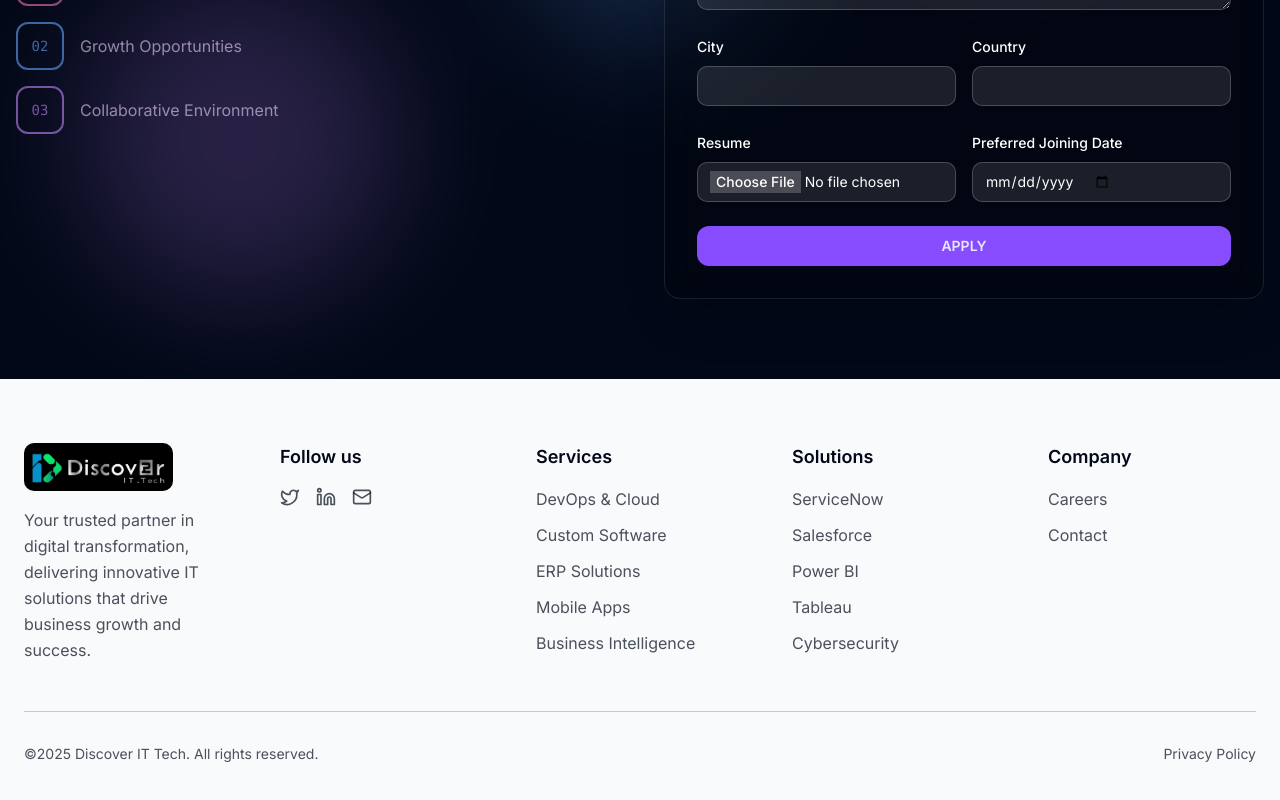
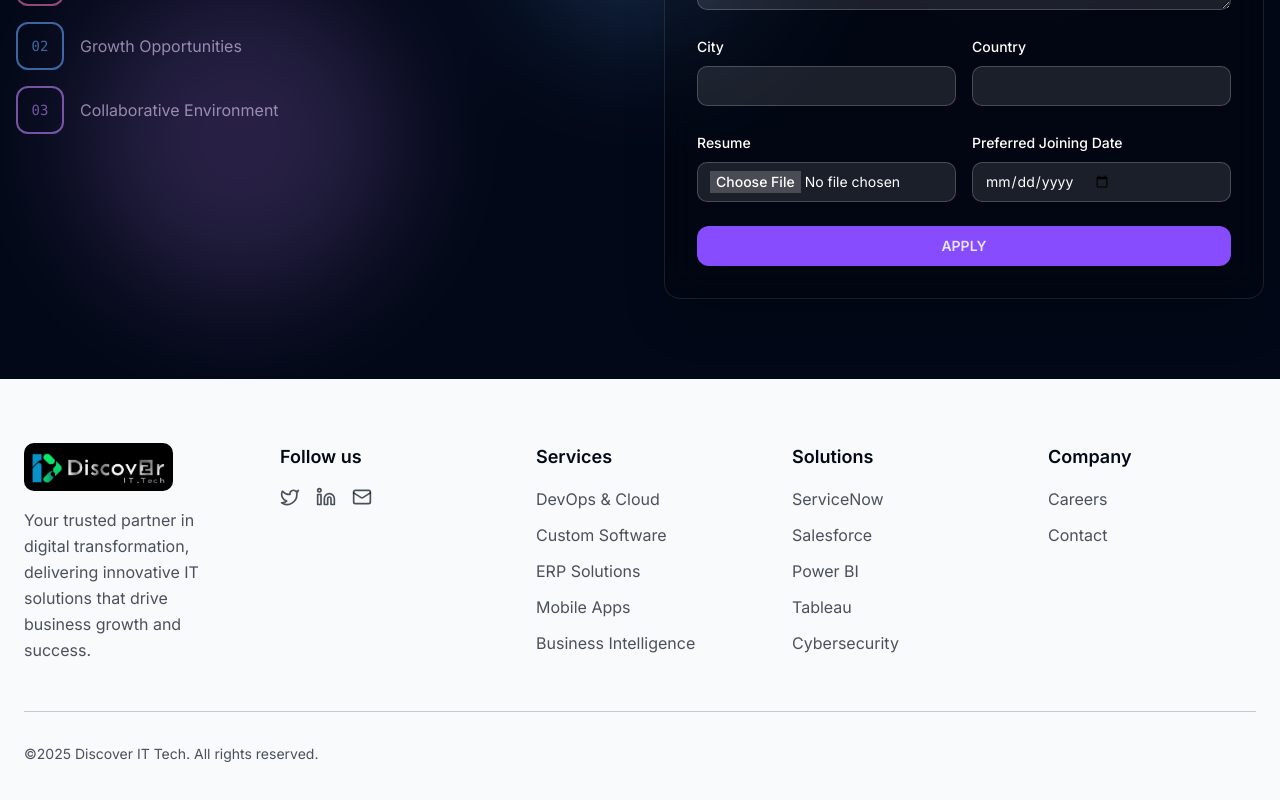
Before and after one commit to tekdexapps/discover-it-tech, a React (Vite) app: page /careers in a window 1280 px wide. Shown: the part 543-1343 px from the top of the page. Built offline with nearby package versions, Linux system fonts and the light colour scheme; the HTML template or start-up script is replaced by a standard one.

Commit message:
remove privacy policy

```diff
--- a/src/components/Footer.tsx
+++ b/src/components/Footer.tsx
@@ -77,9 +77,9 @@ const Footer = () => {
             ©2025 Discover IT Tech. All rights reserved.
           </p>
           <div className="flex space-x-6 mt-4 md:mt-0">
-            <a href="#" className="text-background/70 hover:text-primary transition-colors text-sm">
+            {/* <a href="#" className="text-background/70 hover:text-primary transition-colors text-sm">
               Privacy Policy
-            </a>
+            </a> */}
             {/* <a href="#" className="text-background/70 hover:text-primary transition-colors text-sm">
               Terms of Service
             </a>
```
